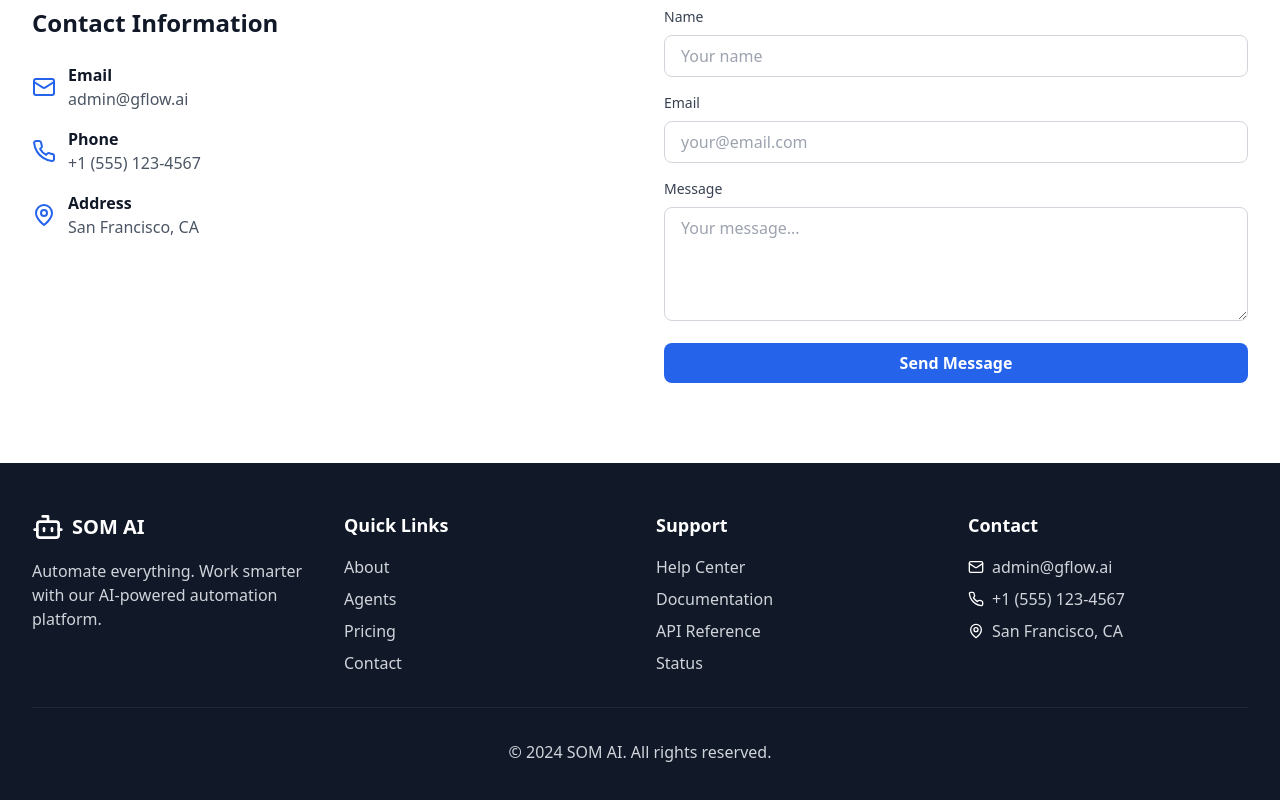
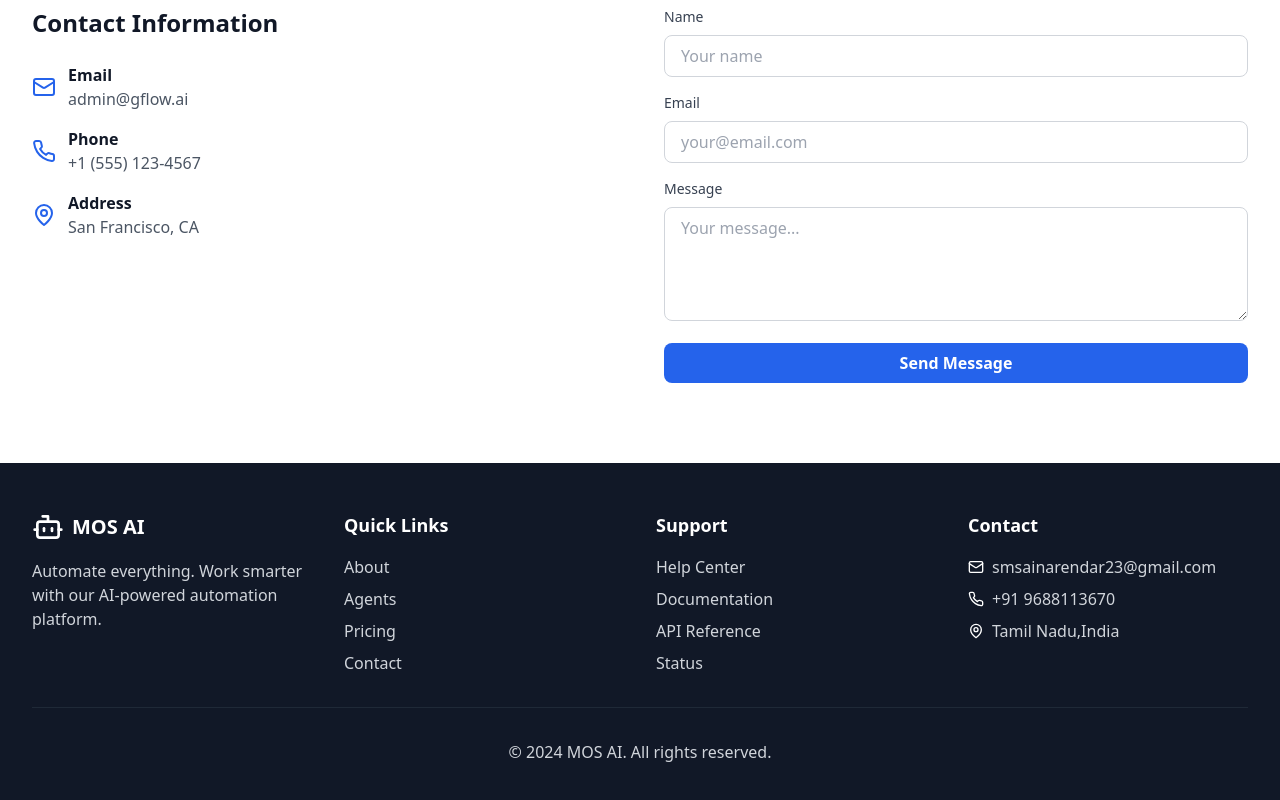
Before and after one commit to sainarendar23/agents-website, a React (Vite) app in the folder frontend/: page / in a window 1280 px wide. Shown: the part 3548-4348 px from the top of the page. Built offline with nearby package versions, Linux system fonts and the light colour scheme.

Commit message:
Update Footer.tsx

```diff
--- a/frontend/src/components/Footer.tsx
+++ b/frontend/src/components/Footer.tsx
@@ -10,7 +10,7 @@ export default function Footer() {
           <div className="space-y-4">
             <div className="flex items-center space-x-2">
               <Bot className="h-8 w-8 text-primary-400" />
-              <span className="text-xl font-bold">SOM AI</span>
+              <span className="text-xl font-bold">MOS AI</span>
             </div>
             <p className="text-gray-300">
               Automate everything. Work smarter with our AI-powered automation platform.
@@ -45,22 +45,22 @@ export default function Footer() {
             <div className="space-y-2">
               <div className="flex items-center space-x-2">
                 <Mail className="h-4 w-4" />
-                <span className="text-gray-300">admin@gflow.ai</span>
+                <span className="text-gray-300">smsainarendar23@gmail.com</span>
               </div>
               <div className="flex items-center space-x-2">
                 <Phone className="h-4 w-4" />
-                <span className="text-gray-300">+1 (555) 123-4567</span>
+                <span className="text-gray-300">+91 9688113670</span>
               </div>
               <div className="flex items-center space-x-2">
                 <MapPin className="h-4 w-4" />
-                <span className="text-gray-300">San Francisco, CA</span>
+                <span className="text-gray-300">Tamil Nadu,India</span>
               </div>
             </div>
           </div>
         </div>
 
         <div className="border-t border-gray-800 mt-8 pt-8 text-center text-gray-300">
-          <p>&copy; 2024 SOM AI. All rights reserved.</p>
+          <p>&copy; 2024 MOS AI. All rights reserved.</p>
         </div>
       </div>
     </footer>
```
